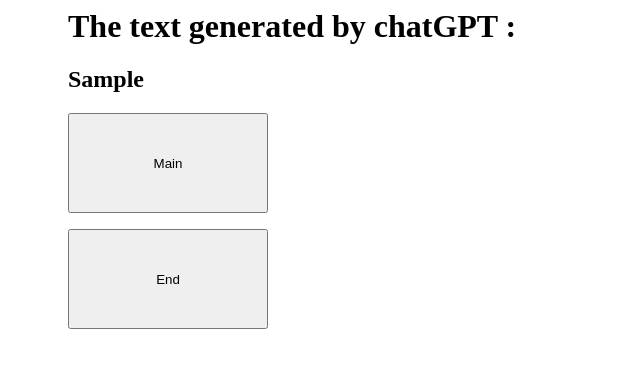
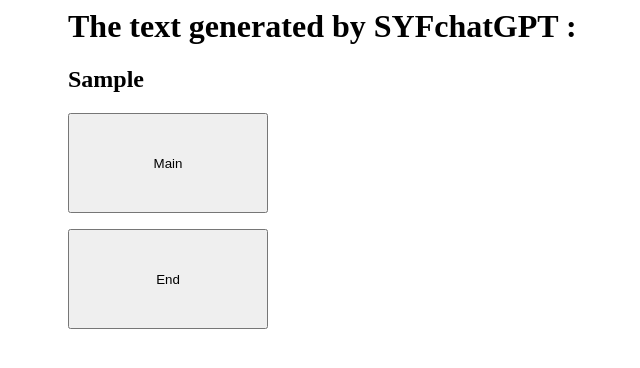
Before and after one commit to 4Ashh/ntu, a Flask app: template templates/text_result.html in a window 1280 px wide. Shown: the top 368 px of the page, without its empty margins (256-896 px from the left). Run offline with Flask 3, Linux system fonts and the light colour scheme; the template is opened without the code that fills it: most values are stand-ins (such as "Sample title", 1, 10 or a date in 2020).

Commit message:
Update text_result.html

```diff
--- a/templates/text_result.html
+++ b/templates/text_result.html
@@ -6,7 +6,7 @@
 </style>
 
 <div class="container">
-<h1>The text generated by chatGPT : </h1>
+<h1>The text generated by SYFchatGPT : </h1>
 <p><h2>{{r}}</h2></p>
 <form action="/main" method="post">
         <input type = "submit" value="Main" style="width:200px;height:100px;">
```
